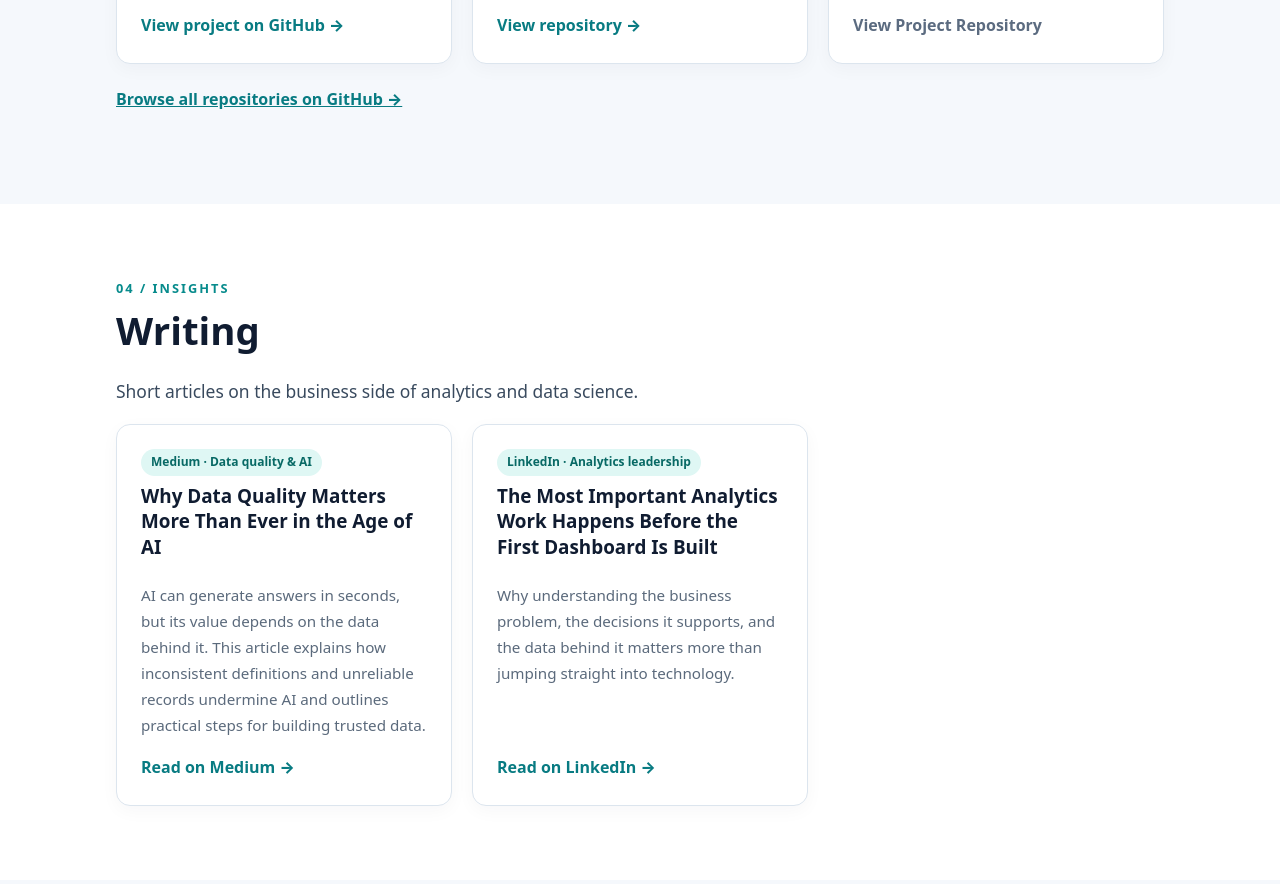
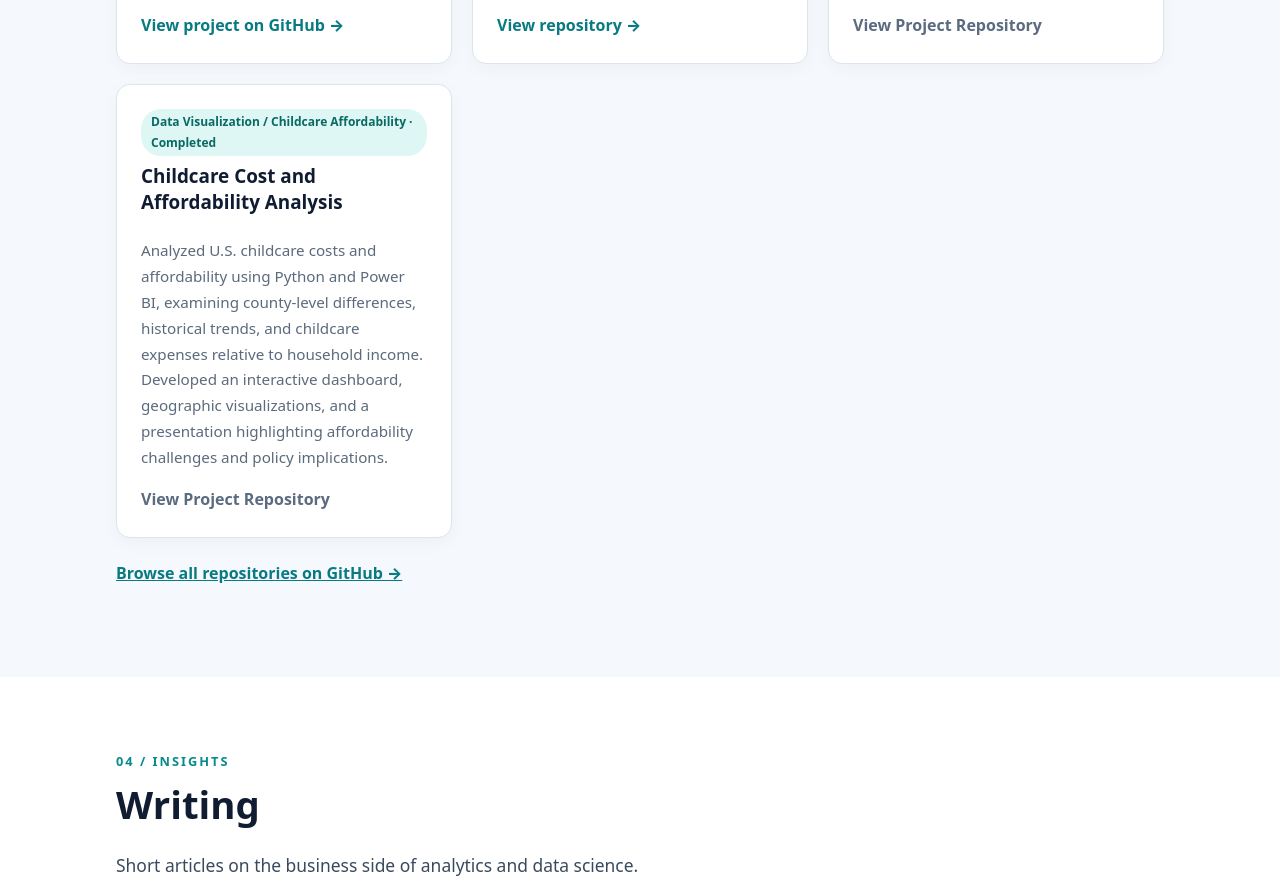
Before and after one commit to crisevilindsey/crisevilindsey.github.io, a plain HTML site: page index.html in a window 1280 px wide. Shown: the part 3883-4767 px from the top of the page. Drawn offline with Linux system fonts and the light colour scheme.

Commit message:
Add childcare cost and affordability analysis project
Added a new project on childcare affordability analysis with a link to the GitHub repository.

```diff
--- a/index.html
+++ b/index.html
@@ -54,7 +54,8 @@
       <article class="card"><span class="tag">Predictive analytics / Risk analytics</span><h3>Financial Transaction Fraud Detection</h3><p>Developed and evaluated four machine-learning classifiers using 594,643 synthetic banking transactions. Compared fraud detection performance, validation strategies, and decision thresholds to balance missed fraud against false alerts. A tuned gradient-boosting model identified 1,145 of 1,440 fraudulent transactions in the held-out test set, with 225 false alerts.</p><a href="https://github.com/crisevilindsey/financial-transaction-fraud-detection" target="_blank" rel="noopener noreferrer">View project on GitHub &rarr;</a></article>
       <article class="card"><span class="tag">Data engineering / Big data / ML</span><h3>Loan Approval Big Data Pipeline</h3><p>Built an end-to-end pipeline on Google Cloud Platform that moves loan application data through Apache NiFi, HDFS, Hive, Spark MLlib, and HBase, with Spark jobs managed by YARN in Docker. A logistic regression model predicted loan approval with 85% accuracy, and the results were written to HBase for verification.</p><a href="https://github.com/crisevilindsey/dsc650-loan-approval-pipeline" target="_blank" rel="noopener noreferrer">View repository &rarr;</a></article>
       <article class="card"><span class="tag">Forecasting / Supply chain &middot; Completed</span><h3>Supply Chain Demand Forecasting</h3><p>Developed and evaluated predictive models for 16-day grocery sales forecasting using 5,052 records from three Ecuadorian retail stores. Compared seasonal naive forecasting, random forest, and histogram-based gradient boosting using leakage-safe time-series validation. Gradient boosting reduced final holdout mean absolute error by approximately 8.8% compared with the seasonal baseline, demonstrating how improved demand forecasts can support inventory planning decisions.</p><a href="https://github.com/crisevilindsey/dsc680-supply-chain-demand-forecasting" style="margin-top:auto;font-weight:800;color:#5b6b80">View Project Repository</a></article>
-      </div><p style="margin-top:22px"><a href="https://github.com/crisevilindsey?tab=repositories" target="_blank" rel="noopener noreferrer" style="font-weight:800">Browse all repositories on GitHub &rarr;</a></p></div></section>
+      <article class="card"><span class="tag">Data Visualization / Childcare Affordability &middot; Completed</span><h3>Childcare Cost and Affordability Analysis</h3><p>Analyzed U.S. childcare costs and affordability using Python and Power BI, examining county-level differences, historical trends, and childcare expenses relative to household income. Developed an interactive dashboard, geographic visualizations, and a presentation highlighting affordability challenges and policy implications.</p><a href="https://github.com/crisevilindsey/dsc640-childcare-affordability-analysis" style="margin-top:auto;font-weight:800;color:#5b6b80">View Project Repository</a></article>
+    </div><p style="margin-top:22px"><a href="https://github.com/crisevilindsey?tab=repositories" target="_blank" rel="noopener noreferrer" style="font-weight:800">Browse all repositories on GitHub &rarr;</a></p></div></section>
     <section id="writing"><div class="wrap"><div class="section-label">04 / Insights</div><h2 class="section-title">Writing</h2><p class="lead">Short articles on the business side of analytics and data science.</p><div class="grid">
       <article class="card"><span class="tag">Medium &middot; Data quality &amp; AI</span><h3>Why Data Quality Matters More Than Ever in the Age of AI</h3><p>AI can generate answers in seconds, but its value depends on the data behind it. This article explains how inconsistent definitions and unreliable records undermine AI and outlines practical steps for building trusted data.</p><a href="https://medium.com/@criselvilindsey/why-data-quality-matters-more-than-ever-in-the-age-of-ai-78e7b24ebb62" target="_blank" rel="noopener noreferrer">Read on Medium &rarr;</a></article>
       <article class="card"><span class="tag">LinkedIn &middot; Analytics leadership</span><h3>The Most Important Analytics Work Happens Before the First Dashboard Is Built</h3><p>Why understanding the business problem, the decisions it supports, and the data behind it matters more than jumping straight into technology.</p><a href="https://www.linkedin.com/pulse/most-important-analytics-work-happens-before-first-criselvi-taffc" target="_blank" rel="noopener noreferrer">Read on LinkedIn &rarr;</a></article>
```
